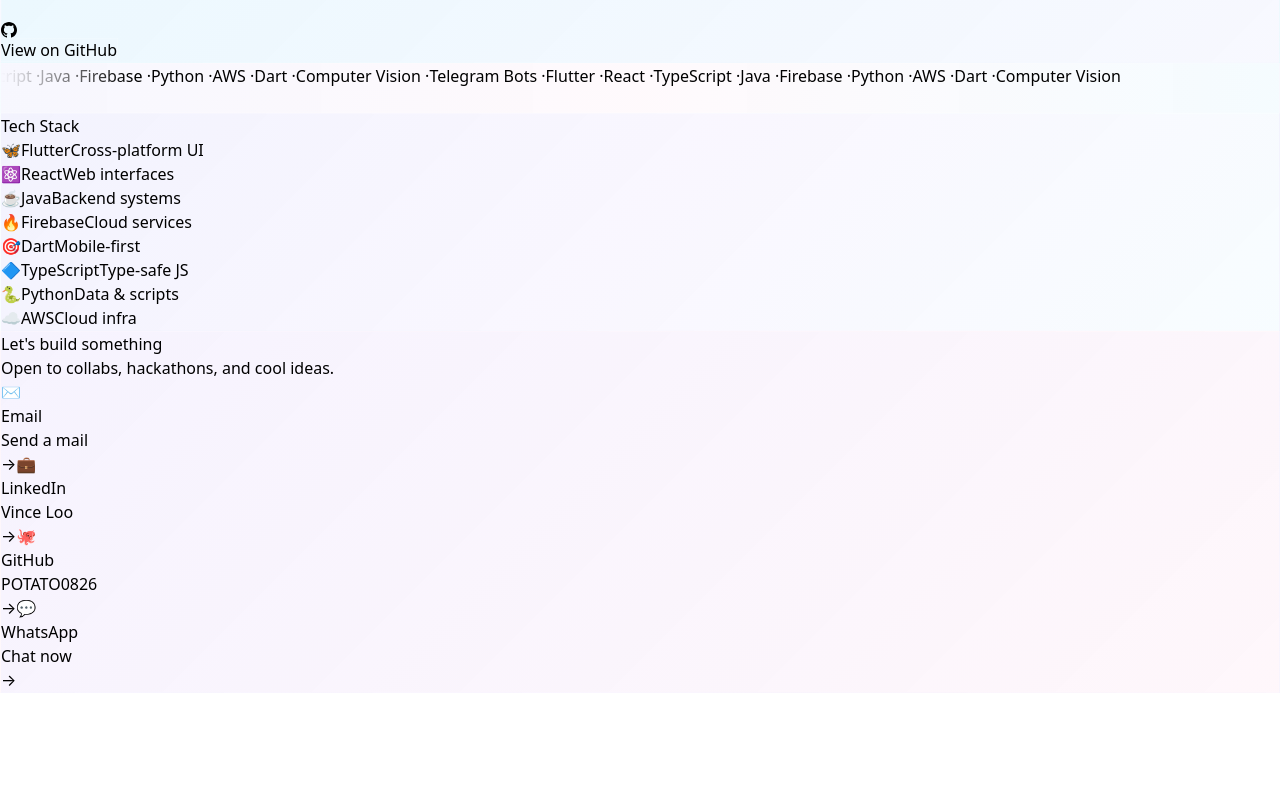
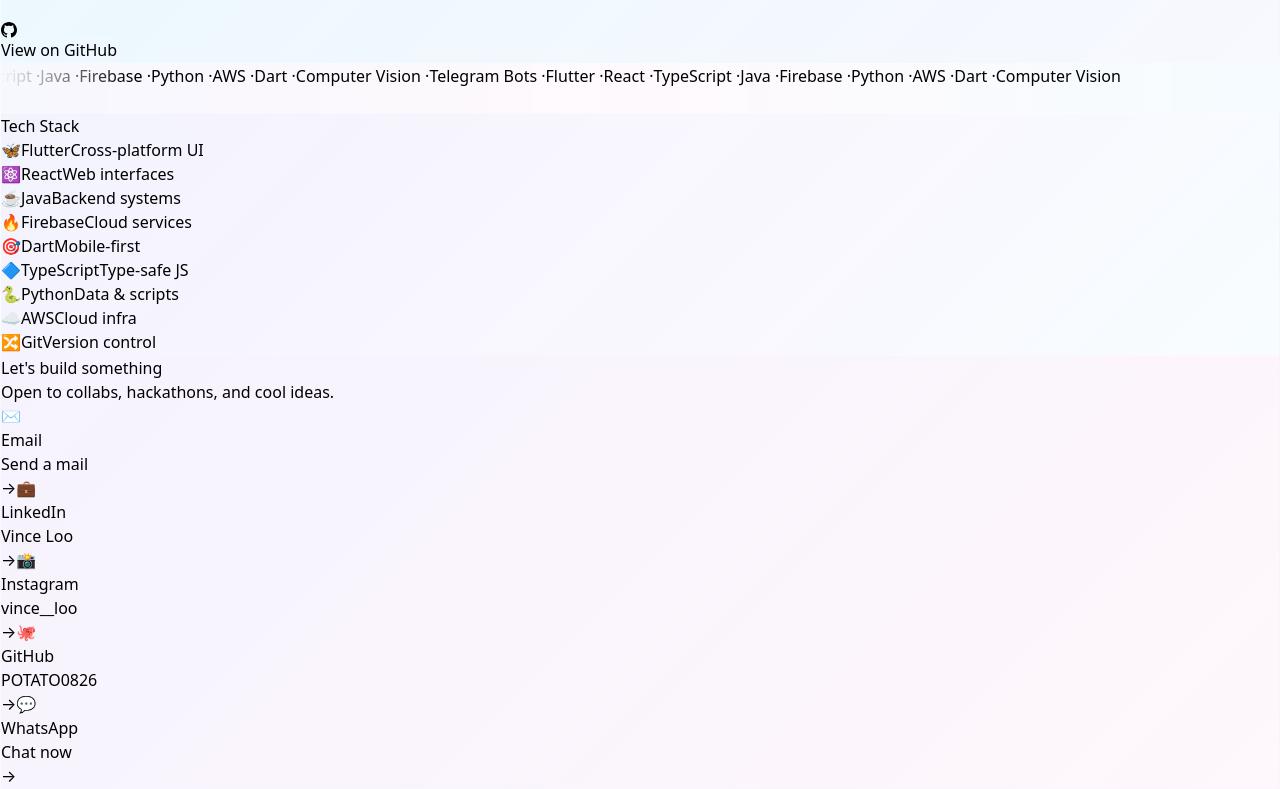
Before and after one commit to POTATO0826/E-portfolio-, a React (Vite) app: page / in a window 1280 px wide. Shown: the part 2471-3260 px from the top of the page. Before the commit the page ends 3164 px from the top, so only its background shows below. Built offline with nearby package versions, Linux system fonts and the light colour scheme.

Commit message:
Feat: Added Instagram and git

```diff
--- a/src/designs/Design5.tsx
+++ b/src/designs/Design5.tsx
@@ -11,6 +11,7 @@
   { name: 'TypeScript', icon: '🔷', desc: 'Type-safe JS' },
   { name: 'Python', icon: '🐍', desc: 'Data & scripts' },
   { name: 'AWS', icon: '☁️', desc: 'Cloud infra' },
+  { name: 'Git', icon: '🔀', desc: 'Version control' },
 ]
 
 const ticker = ['Flutter', 'React', 'TypeScript', 'Java', 'Firebase', 'Python', 'AWS', 'Dart', 'Computer Vision', 'Telegram Bots']
@@ -968,6 +969,7 @@
               {[
                 { icon: '✉️', label: 'Email', href: 'mailto:loovincent268@gmail.com', val: 'Send a mail' },
                 { icon: '💼', label: 'LinkedIn', href: 'https://www.linkedin.com/in/vince-loo-82565a31b', val: 'Vince Loo' },
+                { icon: '📸', label: 'Instagram', href: 'https://www.instagram.com/vince__loo/', val: 'vince__loo' },
                 { icon: '🐙', label: 'GitHub', href: 'https://github.com/POTATO0826', val: 'POTATO0826' },
                 { icon: '💬', label: 'WhatsApp', href: 'https://wa.link/4ixpfx', val: 'Chat now' },
               ].map(c => (
```
